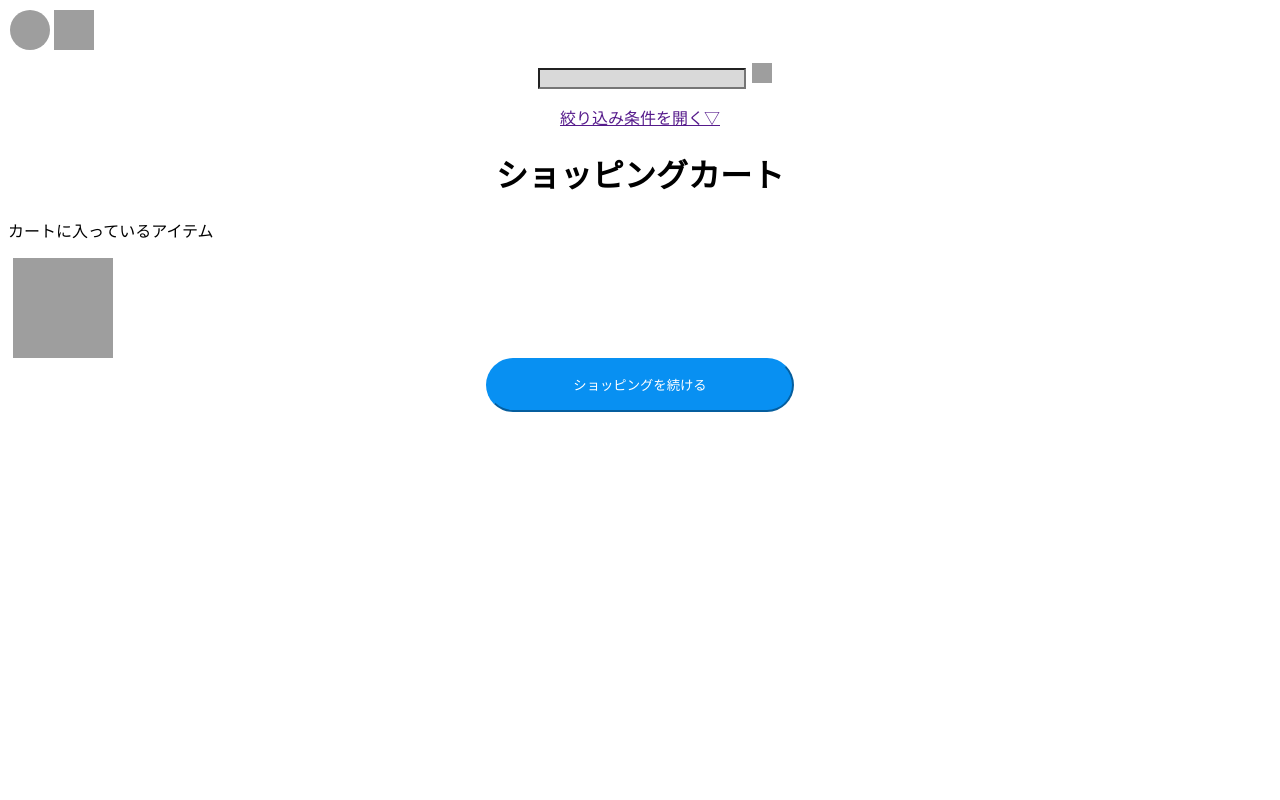
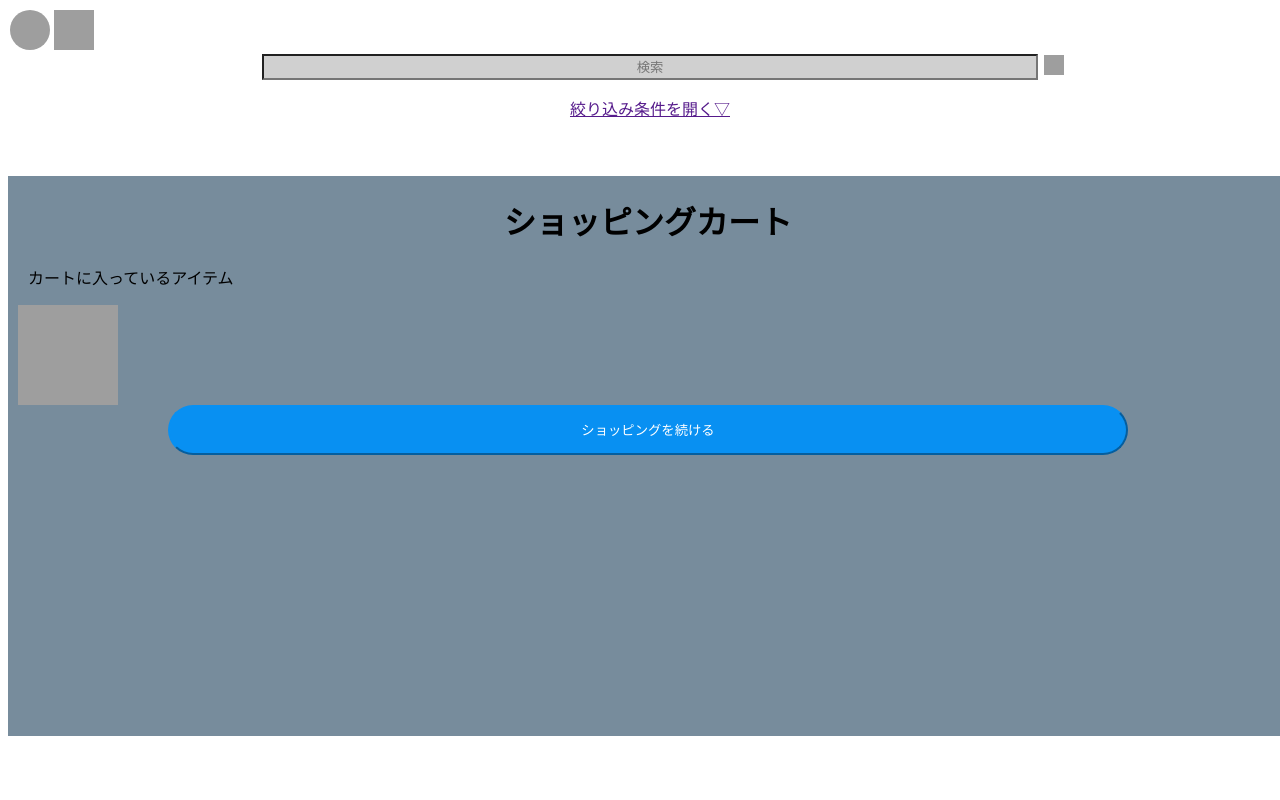
Before and after one commit to rikuto1231/omiyageEC, a PHP site: page / in a window 1280 px wide. Run offline with PHP 8.4, Linux system fonts and the light colour scheme; grey boxes are pictures that could not be loaded.

Commit message:
画面配置の調整

```diff
--- a/src/G1-5/G1-5-2/index.html
+++ b/src/G1-5/G1-5-2/index.html
@@ -5,6 +5,7 @@
     <meta charset="UTF-8">
     <link rel="stylesheet" href="style.css">
     <meta name="viewport" content="width=device-width, initial-scale=1.0">
+
     <title>カート決済</title>
 </head>
 <body>
@@ -28,28 +29,35 @@
             <p><a href="">ログアウト</a></p>
         </div>
         <img id="toggleButton"src="../imge/user.png"width="40" height="40">
-        <a href=""><img src="../imge/cart.jpg" width="40" height="40"></a>
+        <a href="">
+            <img src="../imge/cart.jpg" width="40" height="40">
+        </a>
+
+        <div id="search_all">
+            <input type="text" class="search_box" placeholder="検索">
+
+            <button class="conditions_img">
+                <img src="../imge/kensakku.png" width="20" height="20">
+            </button>
+
+            <p><a href="" id="conditions">絞り込み条件を開く▽</a></p>
+        </div>
+
     </header>
 
-    <script src="side_ber.js"></script>
 
+    <!-- 商品表示範囲 -->
+    <div id="product_detail">
+        <h1 id="title_output"> ショッピングカート</h1>
 
-    <div class="bar">
-        <input type="text" class="kensakubar" ><button class="kensaku"><img src="../imge/kensakku.png" width="20" height="20"></button>
-        <p><a href="" class="joken">絞り込み条件を開く▽</a></p>
-        <h1> ショッピングカート</h1>
-    </div>
-
-
-    <div class="product_detail">
         <p id="cart_mess">カートに入っているアイテム</p>
         <!-- 商品情報とコンテナの配置構築 -->
         <img class="img_product" src="../imge/cart.jpg" width="100" height="100">
 
 
-
-        <button class="modoru">ショッピングを続ける</button>
+        <button class="button_next">ショッピングを続ける</button>
     </div>
+    <script src="side_ber.js"></script>
 </body>
 
 </html>
--- a/src/G1-5/G1-5-2/style.css
+++ b/src/G1-5/G1-5-2/style.css
@@ -1,27 +1,3 @@
-div{
-    text-align:  center;
-}
-.kensaku{
-    border: none;
-    background: transparent;
-    cursor: pointer;
-}
-.kensakubar{
-    background: #D9D9D9;
-    width: 200px;
-    margin-left: 35px;
-    margin-top:60px;
-}
-.modoru{
-    width: 308px;
-    height: 54px;
-    border-radius:30px;
-    background-color: #0890F2;
-    border-color:#0890F2 ;
-    color: white;
-    cursor: pointer;
-}
-
 header {
     position: fixed; /* Headerを固定する */
     top: 0; /* ページの上端に固定 */
@@ -31,6 +7,38 @@ header {
     z-index: 999; /* 他の要素よりも前面に表示 */
 }
 
+
+#search_all{
+    text-align: center;
+    width: 100%;
+}
+
+.search_box{
+    text-align: center;
+    background: #d0d0d0;
+    width: 60%;
+    height: 20px;
+    position: relative; /* 相対位置指定 */
+}
+
+.conditions_img{
+    position: absolute; /* 絶対位置指定 */
+    background-color: rgb(218, 67, 21);
+    border: none;
+    background: transparent;
+    cursor: pointer;
+    z-index: 2;
+}
+
+#conditions{
+
+}
+
+
+#title_output{
+    text-align: center;
+    width: 100%;
+}
 
 
 .sidebar {
@@ -47,7 +55,7 @@ header {
 
 
 .sidebar p {
-    margin-left: 10px;
+    margin-left: 10%;
 }
 
 .sidebar.open {
@@ -94,6 +102,7 @@ header {
 /* カートメッセージを左配置 */
 #cart_mess{
     text-align: left;
+    margin-left: 20px;
     /* 位置height追加予定 */
 }
 
@@ -103,5 +112,26 @@ header {
     flex-direction: column;
     justify-content:left;
     align-items: center;
-    margin-left: 5px;
+    margin-left: 10px;
 }
+
+#product_detail{
+    background-color: #778c9c;
+    position: absolute;
+    text-align: center;
+    top: 50%; /* 画面の中央に配置 */
+    transform: translateY(-40%); /* 垂直中央揃え */
+    width: 100%;
+    height: 70%;
+}
+
+/* 続けるボタン */
+.button_next{
+    width: 75%;
+    height: 50px;
+    border-radius:30px;
+    background-color: #0890F2;
+    border-color:#0890F2 ;
+    color: white;
+    cursor: pointer;
+}
```
